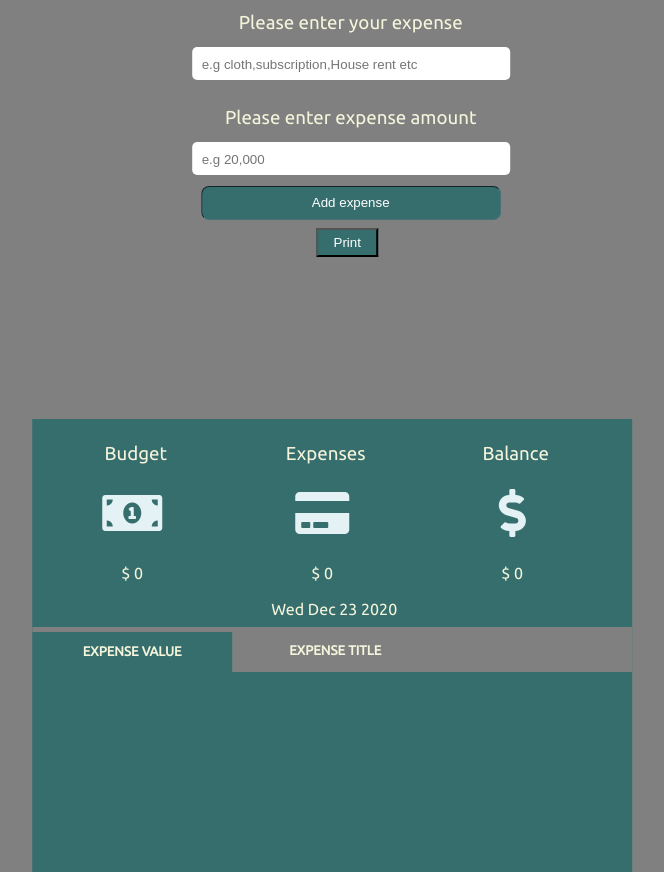
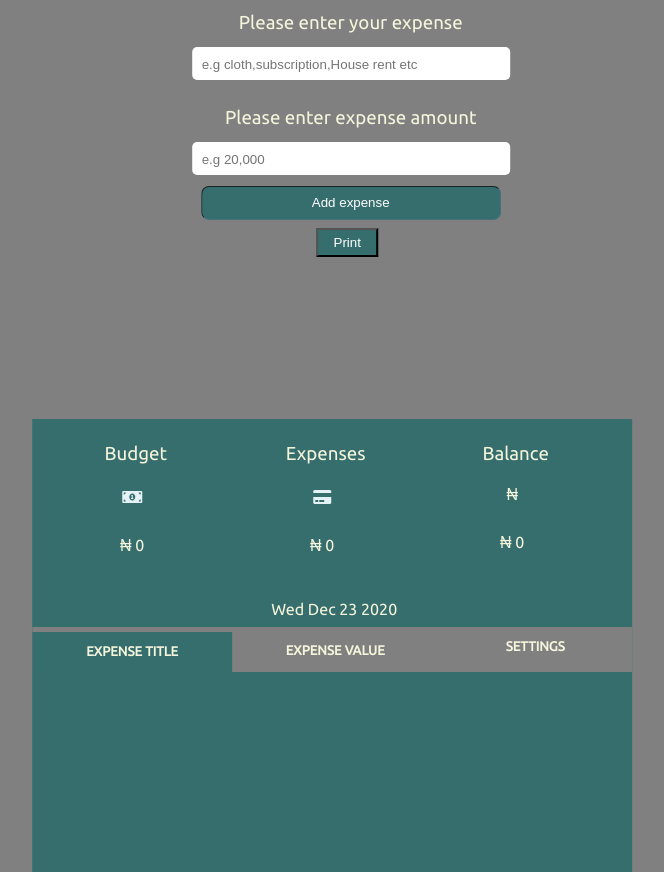
Before and after one commit to Mayor09/budgetApp, a plain HTML site: page index.html in a window 1280 px wide. Shown: the part 356-1228 px from the top of the page, without its empty margins (19-683 px from the left). Drawn offline with Linux system fonts and the light colour scheme.

Commit message:
Update index.html

```diff
--- a/index.html
+++ b/index.html
@@ -1,8 +1,8 @@
+
 <!DOCTYPE html>
 <html lang="en">
 <head>
-<meta charset="UTF-8">
- <meta name="theme-color" content="rgb(54, 110, 110)">
+	<meta charset="UTF-8">
 <meta http-equiv="X-UA-Compatible" content="IE-edge">
 <meta name= "viewport"content= "width=device-width ,initial-scale=1.0">
 <meta name="description" content="Budget App for Better decision making designed by Ebuka Chris">
@@ -19,7 +19,7 @@
       <a href="https://www.linkedin.com/in/ebukachris"><i class="fab fa-linkedin"></i></a>
       <a href="https://www.instagram.com/ebuka_chris"><i class="fab fa-instagram"></i></a>
 
- <p>Made with &nbsp;<i class="fas fa-heart"style="color:rgb(209, 57, 57);"></i>&nbsp; by <a href="https://echris.netlify.app">Echris IT solutions</a></p>
+ <p>Made with &nbsp;<i class="fas fa-heart"style="color:rgb(209, 57, 57);"></i>&nbsp; by <a href="https//echris.netlify.app">Echris IT solutions</a></p>
     <div class="budget">
             <!-- budget feedback -->
             <h2>BUDGET APP</h2>
@@ -59,24 +59,26 @@
             <!-- app info -->
          <div class="list">
            <h3>Budget</h3>
-           <i class="fas fa-money-bill-alt fa-3x"></i>
-           <h4 id="budget"><span>$ </span><span id="budget-amount">0</span></h4>
+           <i class="fas fa-money-bill-alt" id="font"></i>
+           <h4 id="budget"><span>&#8358; </span><span id="budget-amount">0</span></h4>
           </div>
           <div class="list">
            <h3>Expenses</h3>
-           <i class="fas fa-credit-card fa-3x"></i>
-           <h4><span>$ </span><span id="expense-amount">0</span></h4>
+           <i class="fas fa-credit-card" id="font"></i>
+           <h4><span>&#8358; </span><span id="expense-amount">0</span></h4>
           </div>
 
           <div class="list">
            <h3>Balance</h3>
-           <span class="balance-icon"><i class="fas fa-dollar-sign fa-3x"></i></span>
-           <h4 id="balance"> <span>$ </span><span id="balance-amount">0</span></h4>
+           <span class="balance-icon" ><aside id="font">&#8358;</aside></span>
+           <h4 id="balance"> <span>&#8358; </span><span id="balance-amount">0</span></h4>
       </div>
       <label></label>
       <div class="feed">
-       <h5 class="list-item1">EXPENSE VALUE</h5>
-       <h5 class="list-item">&nbsp;&nbsp;EXPENSE TITLE</h5>
+       <h5 class="list-item1">EXPENSE TITLE</h5>
+       <h5 class="list-item">&nbsp;&nbsp;EXPENSE VALUE</h5>
+       <h5 class="expense-icons">&nbsp;&nbsp;SETTINGS</h5>
+
 
        <div class="expense-list"></div>
 
```
